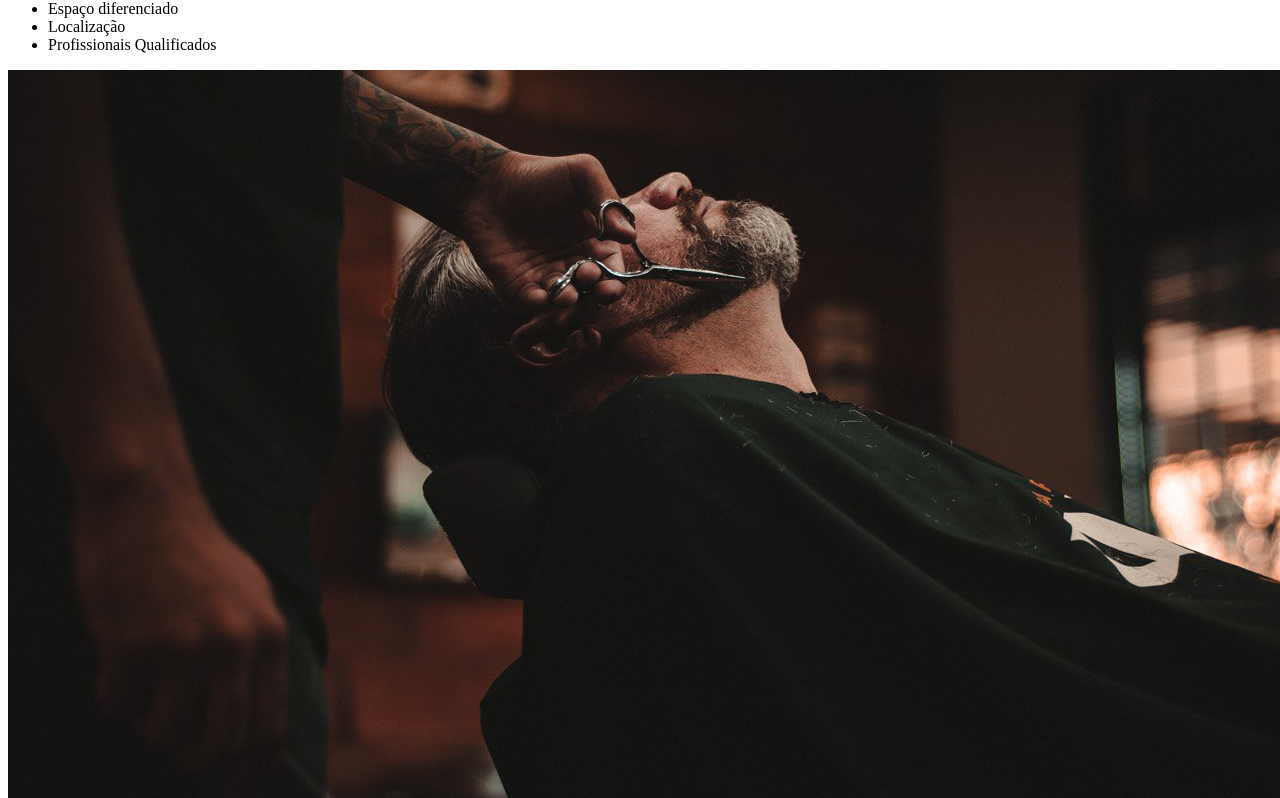
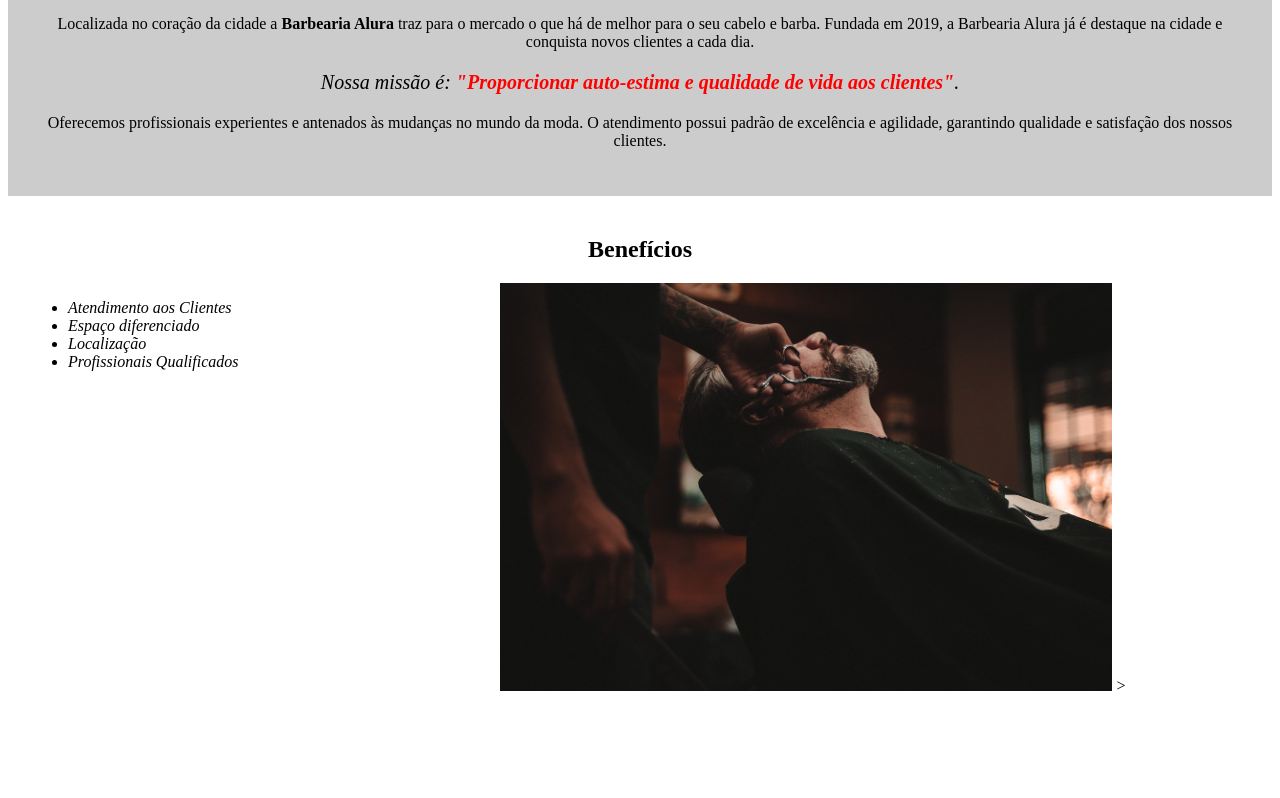
Before and after one commit to gustavo01234/html-css-alura-p1., a plain HTML site: page index.html in a window 1280 px wide. Shown: the part 581-1379 px from the top of the page. After the commit the page ends 1304 px from the top, so only its background shows below. Drawn offline with Linux system fonts and the light colour scheme.

Commit message:
Update style.css

```diff
--- a/style.css
+++ b/style.css
@@ -1,39 +1,51 @@
-body{
+body {
 
 }
 
-#b{
-   width: 100%;
+#banner {
+	width:100%;
 }
 
 .principal{
-   background: #cccccc
+	background: #CCCCCC;
+	padding: 30px;
 }
 
-h1{
+h1 {
 	text-align: center
 }
 
-P{
+p {
 	text-align: center;
 }
 
-#m{
+#missao {
 	font-size: 20px
 }
 
-em strong{
+em strong {
 	color: #FF0000;
 }
 
-.lista{
+.itens {
 	font-style: italic
 }
 
-.benefícios{
+.beneficios {
 	background: #FFFFFF;
+	padding: 20px;
 }
 
-h2{
+h2 {
 	text-align: center;
 }
+ul {
+	display: inline-block;
+	vertical-align: top;
+	width: 20%;
+	margin-right: 15%;
+}
+
+.imagembeneficios {
+	width: 50%;
+}
```
Lines whose indentation alone changed are shown as unchanged.
